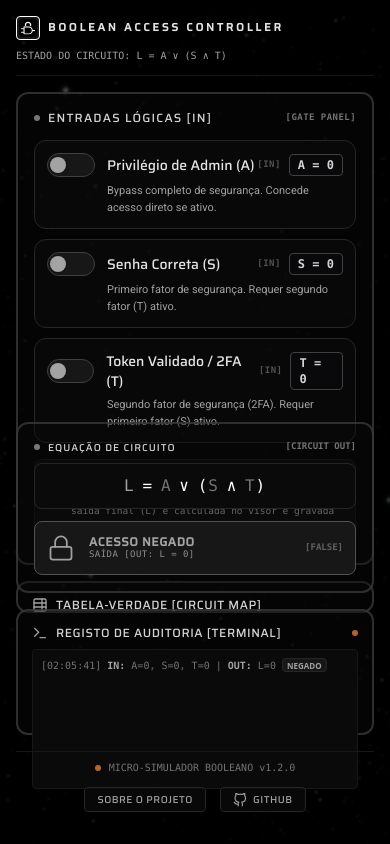
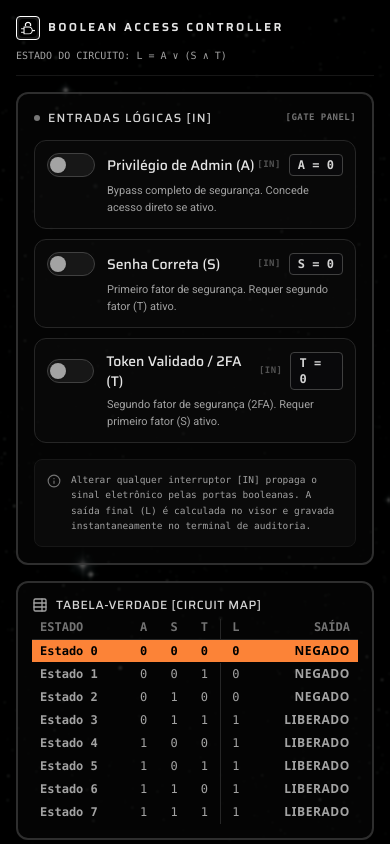
Before and after one commit to jefheee/boolean-access-controller, a Next.js app: page / in a window 390 px wide. Built offline with nearby package versions, Linux system fonts and the light colour scheme.

Commit message:
mobile optimizing

```diff
--- a/src/app/page.tsx
+++ b/src/app/page.tsx
@@ -150,11 +150,11 @@ export default function Home() {
       {/* Camada 10: O Software */}
       <main
         ref={containerRef}
-        className="relative z-10 flex h-screen w-full flex-col overflow-hidden bg-transparent p-4 md:p-6 justify-between space-y-4 font-roboto text-white"
+        className="relative z-10 w-full bg-transparent font-roboto text-white min-h-screen overflow-y-auto overflow-x-hidden p-4 flex flex-col gap-4 lg:h-screen lg:overflow-hidden lg:grid lg:grid-cols-2 lg:grid-rows-[auto_1fr_auto] lg:p-8 lg:gap-4"
       >
 
       {/* 5. BARRA DE CABEÇALHO DO APP */}
-      <header className="flex flex-col sm:flex-row sm:items-center justify-between border-b border-neutral-900 pb-3 shrink-0 gap-2 select-none z-10">
+      <header className="lg:col-span-2 flex flex-col sm:flex-row sm:items-center justify-between border-b border-neutral-900 pb-3 shrink-0 gap-2 select-none z-10">
         <div className="flex items-center space-x-2">
           {/* Caixa de circuito estilizada no header com a nossa logo customizada */}
           <div className="p-0.5 rounded bg-neutral-900 border border-neutral-850 overflow-hidden w-6 h-6 flex items-center justify-center shrink-0">
@@ -177,10 +177,10 @@ export default function Home() {
       </header>
 
       {/* 6. GRADE BENTO BOX (LAYOUT DE PAINEL ÚNICO NO DESKTOP) */}
-      <main className="flex-1 grid grid-cols-1 md:grid-cols-12 gap-4 min-h-0 z-10">
+      <main className="lg:col-span-2 flex-1 w-full flex flex-col gap-4 lg:grid lg:grid-cols-12 lg:min-h-0 z-10">
 
         {/* COLUNA DA ESQUERDA - 5/12 DA LARGURA */}
-        <div className="md:col-span-5 flex flex-col gap-4 h-full min-h-0">
+        <div className="w-full flex flex-col gap-4 lg:col-span-5 lg:h-full lg:min-h-0">
           {/* MÓDULO 1: PAINEL DE CONTROLE (Compacto, sem espaço sobrando) */}
           <section className="bento-box flex-none p-4 rounded-xl border-2 border-neutral-700/70 bg-neutral-950/40 space-y-4">
             <div className="space-y-3.5">
@@ -237,7 +237,7 @@ export default function Home() {
           </section>
 
           {/* MÓDULO 3: TABELA-VERDADE COMPACTA (Ocupa o resto da coluna esquerda) */}
-          <section className="bento-box flex-1 min-h-0">
+          <section className="bento-box lg:flex-1 lg:min-h-0 w-full">
             <TruthTable
               valA={valA}
               valS={valS}
@@ -247,10 +247,10 @@ export default function Home() {
         </div>
 
         {/* COLUNA DA DIREITA (7/12 DA LARGURA) */}
-        <div className="md:col-span-7 flex flex-col gap-4 h-full min-h-0">
+        <div className="w-full flex flex-col gap-4 lg:col-span-7 lg:h-full lg:min-h-0">
 
           {/* MÓDULO 2: VISOR DE STATUS (Compacto) */}
-          <section className="bento-box flex-none">
+          <section className="bento-box flex-none w-full">
             <StatusDisplay
               valA={valA}
               valS={valS}
@@ -260,7 +260,7 @@ export default function Home() {
           </section>
 
           {/* MÓDULO 4: TERMINAL DE LOGS DE AUDITORIA (Ocupa o resto da coluna da direita) */}
-          <section className="bento-box flex-1 min-h-0">
+          <section className="bento-box lg:flex-1 lg:min-h-0 w-full">
             <AuditLog logs={logs} />
           </section>
 
@@ -269,7 +269,7 @@ export default function Home() {
       </main>
 
       {/* 7. RODAPÉ DO SIMULADOR (RODAPÉ ATUALIZADO SEM LABELS EXCESSIVOS) */}
-      <footer className="w-full border-t border-neutral-900 pt-2 text-center text-[10px] font-mono text-neutral-500 select-none flex flex-col sm:flex-row items-center justify-between shrink-0 gap-3 z-10">
+      <footer className="lg:col-span-2 w-full border-t border-neutral-900 pt-2 text-center text-[10px] font-mono text-neutral-500 select-none flex flex-col sm:flex-row items-center justify-between shrink-0 gap-3 z-10">
 
         {/* Lado esquerdo: Versão do Simulador */}
         <div className="flex items-center space-x-2">
--- a/src/components/AuditLog.tsx
+++ b/src/components/AuditLog.tsx
@@ -52,7 +52,7 @@ export default function AuditLog({ logs }: AuditLogProps) {
   }, [logs]);
 
   return (
-    <div className="w-full h-full rounded-xl border-2 border-neutral-700/70 bg-neutral-950/40 p-3.5 flex flex-col justify-between space-y-2">
+    <div className="w-full lg:h-full rounded-xl border-2 border-neutral-700/70 bg-neutral-950/40 p-3.5 flex flex-col justify-between space-y-2">
 
       {/* Cabeçalho do Terminal */}
       <div className="flex items-center justify-between select-none">
@@ -70,7 +70,7 @@ export default function AuditLog({ logs }: AuditLogProps) {
       {/* Janela de Logs com fundo bem escuro e fonte monospace clássica */}
       <div
         ref={scrollRef}
-        className="flex-1 w-full overflow-y-auto scrollbar-thin scrollbar-thumb-neutral-800 scrollbar-track-transparent rounded bg-neutral-950 border border-neutral-900 p-2 font-mono text-[10px] text-neutral-400 space-y-1 select-none min-h-[140px] max-h-[180px] md:max-h-none"
+        className="flex-1 w-full overflow-y-auto scrollbar-thin scrollbar-thumb-neutral-800 scrollbar-track-transparent rounded bg-neutral-950 border border-neutral-900 p-2 font-mono text-[10px] text-neutral-400 space-y-1 select-none min-h-[140px] max-h-48 lg:max-h-none"
       >
         {logs.length === 0 ? (
           // Mensagem caso não tenha acontecido nenhuma ação ainda.
--- a/src/components/StatusDisplay.tsx
+++ b/src/components/StatusDisplay.tsx
@@ -111,7 +111,7 @@ export default function StatusDisplay({
   }, [valL]);
 
   return (
-    <div className="flex flex-col h-full justify-between p-4 rounded-xl border-2 border-neutral-700/70 bg-neutral-950/40 space-y-3">
+    <div className="flex flex-col lg:h-full justify-between p-4 rounded-xl border-2 border-neutral-700/70 bg-neutral-950/40 space-y-3">
 
       {/* Cabeçalho da visualização */}
       <div className="space-y-2">
@@ -133,7 +133,7 @@ export default function StatusDisplay({
 
         {/* Monospace display mostrando a fórmula lógica ativa e pintando as variáveis acesas em laranja! */}
         <div className="py-2.5 px-4 rounded-lg bg-neutral-950 border border-neutral-800 flex justify-center items-center">
-          <code className="text-base font-mono tracking-wider select-none">
+          <code className="text-xl sm:text-2xl lg:text-3xl font-mono tracking-wider select-none">
             {/* O resultado final (L). Se for 1, brilha em laranja. */}
             <span
               className={`transition-all duration-200 ${
--- a/src/components/TruthTable.tsx
+++ b/src/components/TruthTable.tsx
@@ -73,7 +73,7 @@ export default function TruthTable({ valA, valS, valT }: TruthTableProps) {
   return (
     <div
       ref={containerRef}
-      className="w-full h-full rounded-xl border-2 border-neutral-700/70 bg-neutral-950/40 p-3.5 flex flex-col justify-between"
+      className="w-full lg:h-full rounded-xl border-2 border-neutral-700/70 bg-neutral-950/40 p-3.5 flex flex-col justify-between"
     >
       {/* Título do painel usando a fonte Saira (Medium) e o estilo de circuito */}
       <div className="flex items-center space-x-2 select-none mb-1.5">
@@ -84,12 +84,12 @@ export default function TruthTable({ valA, valS, valT }: TruthTableProps) {
       </div>
 
       {/* Conteúdo da Tabela */}
-      <div className="overflow-hidden flex-1 flex flex-col justify-center">
+      <div className="overflow-x-auto flex-1 flex flex-col justify-center">
         {/* Forçamos a fonte Roboto nas células para ficar com cara de folha técnica organizada */}
-        <table className="w-full border-collapse text-left font-roboto text-[11px] select-none">
+        <table className="w-full border-collapse text-left font-roboto text-xs sm:text-sm select-none">
           <thead>
             {/* Cabeçalho da tabela com fonte mono e cores cinza */}
-            <tr className="text-neutral-500 border-b border-neutral-800 font-mono text-[10px]">
+            <tr className="text-neutral-500 border-b border-neutral-800 font-mono text-xs sm:text-sm">
               <th className="pb-1 px-2">ESTADO</th>
               <th className="pb-1 px-2 text-center">A</th>
               <th className="pb-1 px-2 text-center">S</th>
@@ -119,7 +119,7 @@ export default function TruthTable({ valA, valS, valT }: TruthTableProps) {
                     {row.l}
                   </td>
                   {/* Exibe o status legível da saída */}
-                  <td className="py-[3px] px-2 text-right font-sans text-[9px] tracking-wider uppercase font-semibold">
+                  <td className="py-[3px] px-2 text-right font-sans text-xs sm:text-sm tracking-wider uppercase font-semibold">
                     {row.l === 1 ? "Liberado" : "Negado"}
                   </td>
                 </tr>
```
